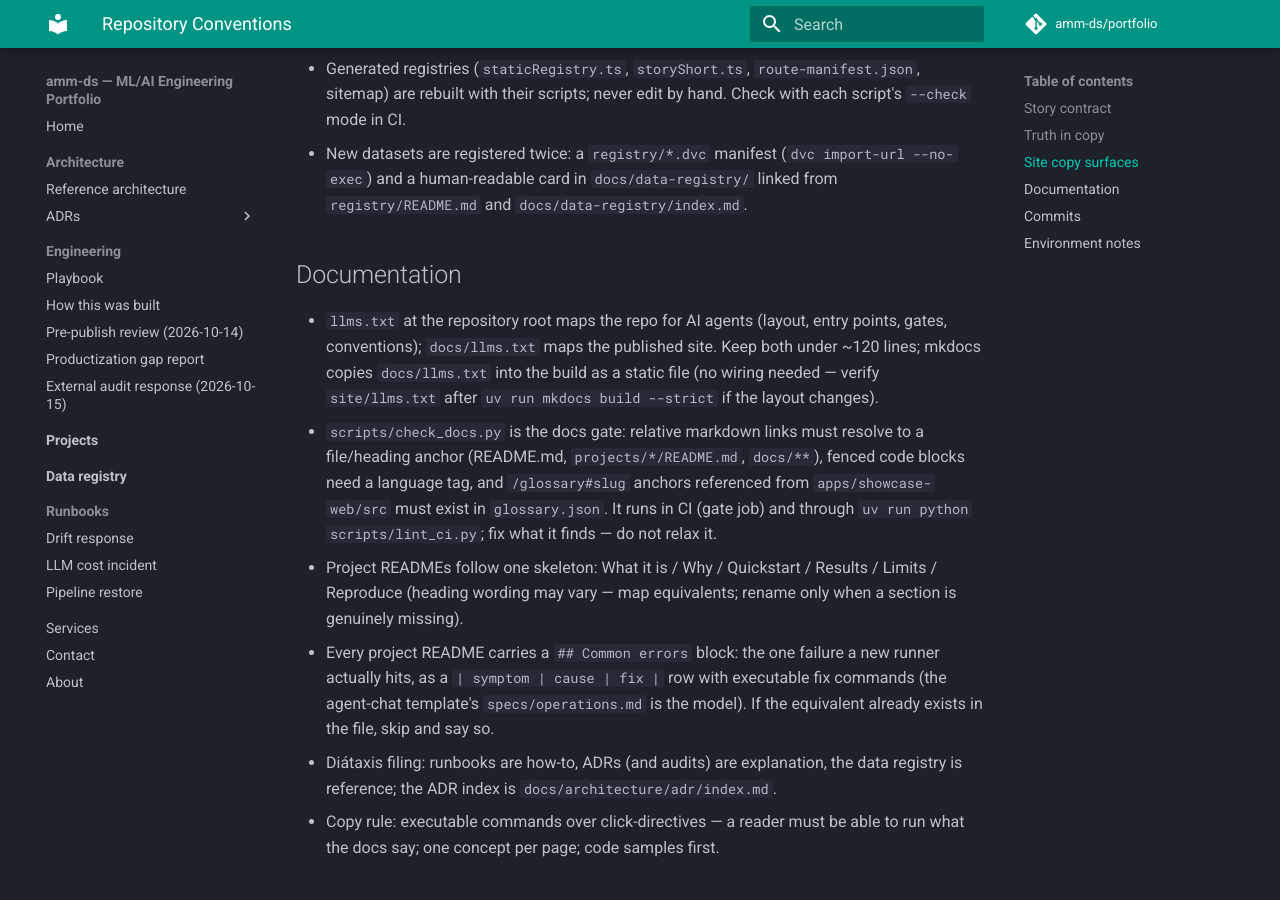
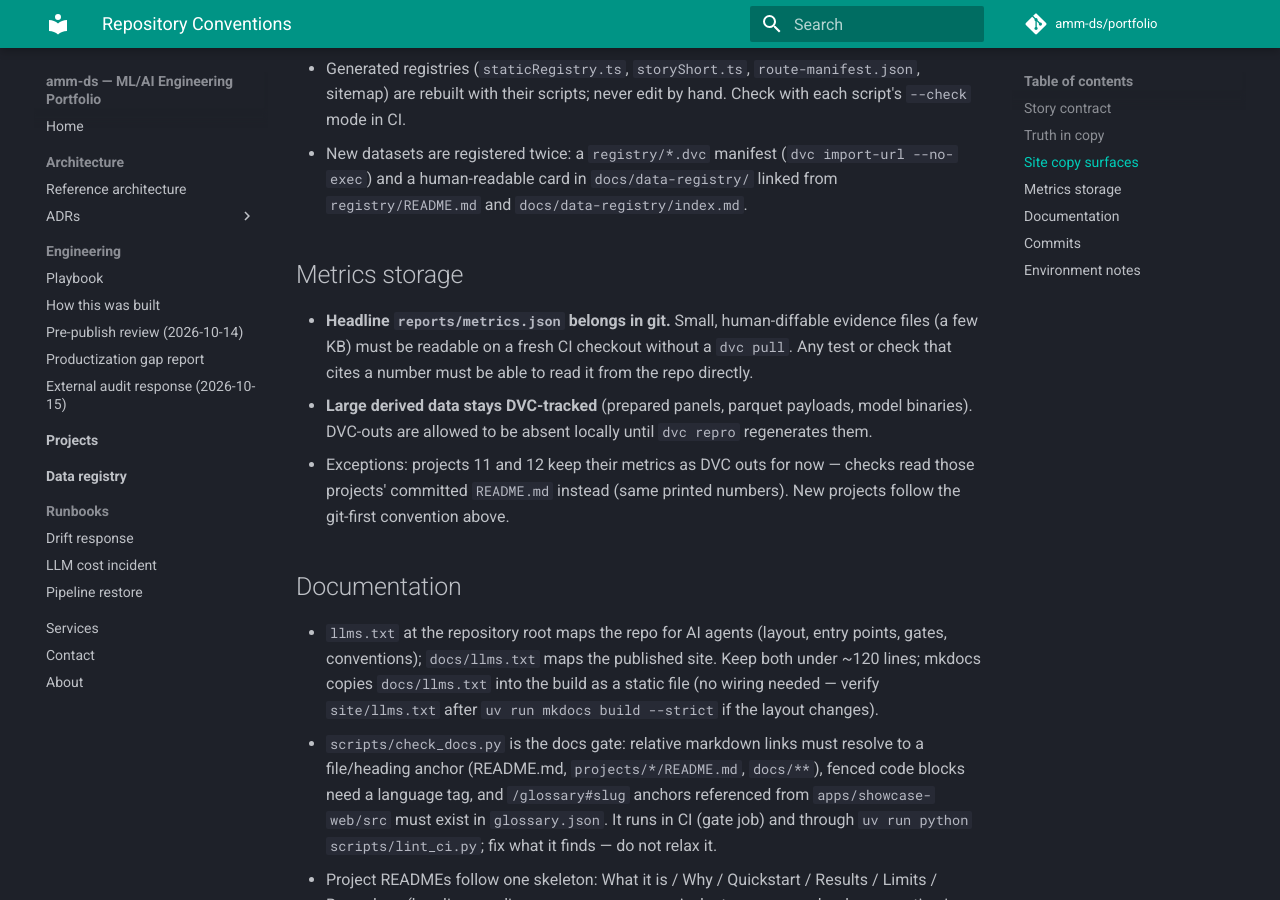
Before and after one commit to amm-ds/portfolio, an MkDocs documentation site: the page built from docs/engineering/repo-conventions.md, in a window 1280 px wide and 900 px high, scrolled down 1075 px. Built offline with MkDocs 1.6.1 and Material for MkDocs 9.7.7, drawn with Linux system fonts in a browser that asks for light colours; comment, search, counter and statistics services are not loaded.

Commit message:
docs: metrics storage convention — headline metrics.json belongs in git; large derived data stays DVC

```diff
--- a/docs/engineering/repo-conventions.md
+++ b/docs/engineering/repo-conventions.md
@@ -45,6 +45,19 @@ conclusions`. Renderer behavior depends on the ids — keep them stable.
   `docs/data-registry/` linked from `registry/README.md` and
   `docs/data-registry/index.md`.
 
+## Metrics storage
+
+- **Headline `reports/metrics.json` belongs in git.** Small, human-diffable
+  evidence files (a few KB) must be readable on a fresh CI checkout without
+  a `dvc pull`. Any test or check that cites a number must be able to read it
+  from the repo directly.
+- **Large derived data stays DVC-tracked** (prepared panels, parquet
+  payloads, model binaries). DVC-outs are allowed to be absent locally until
+  `dvc repro` regenerates them.
+- Exceptions: projects 11 and 12 keep their metrics as DVC outs for now —
+  checks read those projects' committed `README.md` instead (same printed
+  numbers). New projects follow the git-first convention above.
+
 ## Documentation
 
 - `llms.txt` at the repository root maps the repo for AI agents (layout,
```
